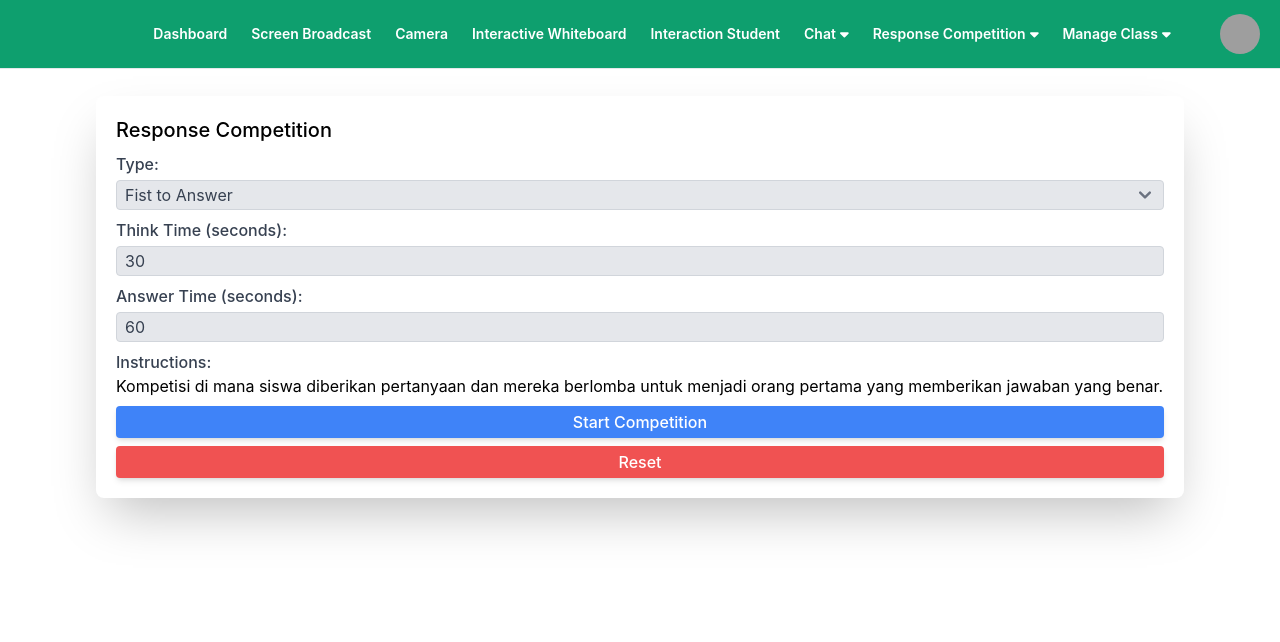
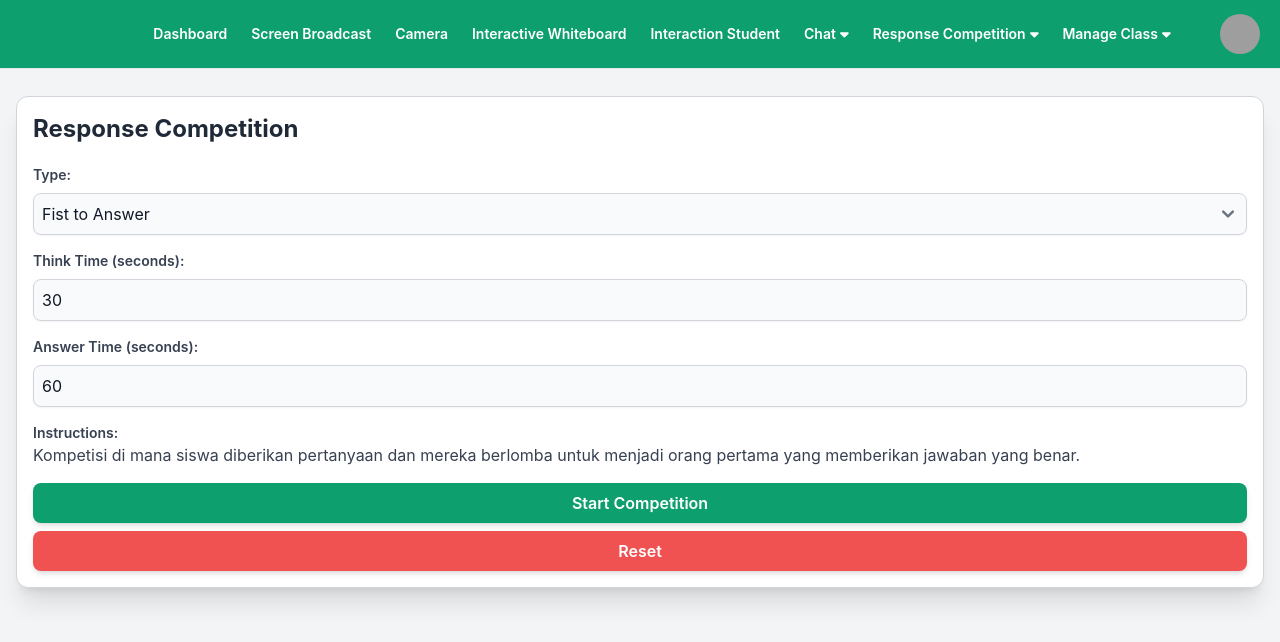
Before and after one commit to projectbinusa/lab-bahasa-client, a React (Create React App) app: page /questions in a window 1280 px wide. Shown: the top 642 px of the page. Built offline with nearby package versions, Linux system fonts and the light colour scheme; grey boxes are pictures that could not be loaded.

Commit message:
update page edit manage name list dan response competition question

```diff
--- a/src/App.js
+++ b/src/App.js
@@ -15,6 +15,7 @@ import UpdateClass from "./views/pages/manageClass/UpdateClass";
 import ManageName from "./views/pages/manageName/ManageName";
 import AddName from "./views/pages/manageName/AddName";
 import ScreenBroadcast from "./views/pages/screenBroadcast/ScreenBroadcast";
+import UpdateName from "./views/pages/manageName/UpdateName";
 
 // END ADMIN MENU REGULASI
 
@@ -35,6 +36,7 @@ function App() {
           <Route path="/update-class" component={UpdateClass} exact />
           <Route path="/manage-name" component={ManageName} exact />
           <Route path="/add-name" component={AddName} exact />
+          <Route path="/update-name" component={UpdateName} exact />
           <Route path="/screen-broadcast" component={ScreenBroadcast} exact />
           <Route
             path="/response-competition"
--- /dev/null
+++ b/src/views/pages/manageName/UpdateName.js
@@ -0,0 +1,105 @@
+import React from "react";
+import Navbar from "../../../component/Navbar1";
+
+function UpdateName() {
+  return (
+    <>
+      <div className="flex flex-col h-screen bg-gray-100">
+        <Navbar />
+        <div className="content-page container mx-auto p-4 mt-5">
+          <div className="add-name mt-12 bg-white p-8 rounded-xl shadow-xl border border-gray-300">
+            <h1 className="text-xl sm:text-2xl font-bold text-gray-800 mb-5">
+              Update Name List
+            </h1>
+            <form onSubmit={""}>
+              <div className="md:grid grid-cols-2 gap-4">
+                <div className="relative mb-4">
+                  <label className="block mb-2 text-sm font-semibold text-gray-700">
+                    Student ID
+                  </label>
+                  <input
+                    type="text"
+                    id="className"
+                    className="shadow-sm bg-gray-50 border border-gray-300 text-gray-900 text-base rounded-lg focus:ring-green-500 focus:border-green-500 block w-full p-2"
+                    placeholder="Enter student ID"
+                    required
+                  />
+                </div>
+                <div className="relative mb-4">
+                  <label className="block mb-2 text-sm font-semibold text-gray-700">
+                    Name
+                  </label>
+                  <input
+                    type="text"
+                    id="className"
+                    className="shadow-sm bg-gray-50 border border-gray-300 text-gray-900 text-base rounded-lg focus:ring-green-500 focus:border-green-500 block w-full p-2"
+                    placeholder="Enter name"
+                    required
+                  />
+                </div>
+                <div className="relative mb-4">
+                  <label className="block mb-2 text-sm font-semibold text-gray-700">
+                    Gender
+                  </label>
+                  <input
+                    type="text"
+                    id="className"
+                    className="shadow-sm bg-gray-50 border border-gray-300 text-gray-900 text-base rounded-lg focus:ring-green-500 focus:border-green-500 block w-full p-2"
+                    placeholder="Enter gender"
+                    required
+                  />
+                </div>
+                <div className="relative mb-4">
+                  <label className="block mb-2 text-sm font-semibold text-gray-700">
+                    Department
+                  </label>
+                  <input
+                    type="text"
+                    id="className"
+                    className="shadow-sm bg-gray-50 border border-gray-300 text-gray-900 text-base rounded-lg focus:ring-green-500 focus:border-green-500 block w-full p-2"
+                    placeholder="Enter department"
+                    required
+                  />
+                </div>
+                <div className="relative mb-4">
+                  <label className="block mb-2 text-sm font-semibold text-gray-700">
+                    Class
+                  </label>
+                  <input
+                    type="text"
+                    id="className"
+                    className="shadow-sm bg-gray-50 border border-gray-300 text-gray-900 text-base rounded-lg focus:ring-green-500 focus:border-green-500 block w-full p-2"
+                    placeholder="Enter class"
+                    required
+                  />
+                </div>
+                <div className="relative mb-4">
+                  <label className="block mb-2 text-sm font-semibold text-gray-700">
+                    Password
+                  </label>
+                  <input
+                    type="text"
+                    id="className"
+                    className="shadow-sm bg-gray-50 border border-gray-300 text-gray-900 text-base rounded-lg focus:ring-green-500 focus:border-green-500 block w-full p-2"
+                    placeholder="Enter password"
+                    required
+                  />
+                </div>
+              </div>
+              <div className="flex justify-end mt-4">
+                <button
+                  type="submit"
+                  className="px-6 py-3 rounded-lg text-white bg-green-400 hover:bg-green-600 text-base font-semibold"
+                >
+                  Save
+                </button>
+              </div>
+            </form>
+          </div>
+        </div>
+      </div>
+    </>
+  );
+}
+
+export default UpdateName;
--- a/src/views/pages/response/Questions.js
+++ b/src/views/pages/response/Questions.js
@@ -46,15 +46,17 @@ function ResponseCompetition() {
   };
 
   return (
-    <div className="flex flex-col h-screen">
+    <div className="flex flex-col h-screen bg-gray-100">
       <Navbar />
-      <div className="w-full px-24">
-        <div className="w-full p-5 bg-white rounded-lg shadow-2xl mt-24">
-          <h1 className="text-xl font-medium mb-2">Response Competition</h1>
-          <div className="mb-2">
+      <div className="content-page container mx-auto p-4 mt-20">
+        <div className="w-full p-4 bg-white rounded-xl shadow-xl border border-gray-300">
+          <h1 className="text-xl sm:text-2xl font-bold text-gray-800 mb-5">
+            Response Competition
+          </h1>
+          <div className="mb-4">
             <label
               htmlFor="type"
-              className="block text-gray-700 font-medium mb-1"
+              className="block mb-2 text-sm font-semibold text-gray-700"
             >
               Type:
             </label>
@@ -62,17 +64,17 @@ function ResponseCompetition() {
               id="type"
               value={selectedType}
               onChange={(e) => setSelectedType(e.target.value)}
-              className="w-full bg-gray-200 border border-gray-300 text-gray-700 py-1 px-2 pr-8 rounded leading-tight focus:outline-none focus:bg-white"
+              className="shadow-sm bg-gray-50 border border-gray-300 text-gray-900 text-base rounded-lg focus:ring-green-500 focus:border-green-500 block w-full p-2"
             >
               <option value="Fist to Answer">Fist to Answer</option>
               <option value="Enter an Answer">Enter an Answer</option>
               <option value="Demo to Answer">Demo to Answer</option>
             </select>
           </div>
-          <div className="mb-2">
+          <div className="mb-4">
             <label
               htmlFor="think-time"
-              className="block text-gray-700 font-medium mb-1"
+              className="block mb-2 text-sm font-semibold text-gray-700"
             >
               Think Time (seconds):
             </label>
@@ -81,13 +83,13 @@ function ResponseCompetition() {
               id="think-time"
               value={thinkTime}
               onChange={(e) => setThinkTime(Number(e.target.value))}
-              className="w-full bg-gray-200 border border-gray-300 text-gray-700 py-1 px-2 pr-8 rounded leading-tight focus:outline-none focus:bg-white"
+              className="shadow-sm bg-gray-50 border border-gray-300 text-gray-900 text-base rounded-lg focus:ring-green-500 focus:border-green-500 block w-full p-2"
             />
           </div>
-          <div className="mb-2">
+          <div className="mb-4">
             <label
               htmlFor="answer-time"
-              className="block text-gray-700 font-medium mb-1"
+              className="block mb-2 text-sm font-semibold text-gray-700"
             >
               Answer Time (seconds):
             </label>
@@ -96,14 +98,14 @@ function ResponseCompetition() {
               id="answer-time"
               value={answerTime}
               onChange={(e) => setAnswerTime(Number(e.target.value))}
-              className="w-full bg-gray-200 border border-gray-300 text-gray-700 py-1 px-2 pr-8 rounded leading-tight focus:outline-none focus:bg-white"
+              className="shadow-sm bg-gray-50 border border-gray-300 text-gray-900 text-base rounded-lg focus:ring-green-500 focus:border-green-500 block w-full p-2"
             />
           </div>
-          <div className="mb-2">
-            <p className="text-gray-700 font-medium">Instructions:</p>
-            <p>{getInstructions()}</p>
+          <div className="mb-4">
+            <p className="text-sm font-semibold text-gray-700">Instructions:</p>
+            <p className="text-gray-700">{getInstructions()}</p>
           </div>
-          <div className="mb-2">
+          <div className="mb-4">
             {timeLeft !== null && (
               <p className="text-gray-700 font-medium">
                 {phase === "think"
@@ -115,13 +117,13 @@ function ResponseCompetition() {
             )}
           </div>
           <button
-            className="w-full bg-blue-500 text-white font-medium py-1 px-2 rounded shadow-md hover:bg-blue-700 focus:outline-none focus:shadow-outline-blue mb-2"
+            className="w-full bg-green-500 text-white font-semibold py-2 rounded-lg shadow-md hover:bg-green-700 focus:outline-none focus:ring-2 focus:ring-green-500 mb-2"
             onClick={startCompetition}
           >
             Start Competition
           </button>
           <button
-            className="w-full bg-red-500 text-white font-medium py-1 px-2 rounded shadow-md hover:bg-red-700 focus:outline-none focus:shadow-outline-red"
+            className="w-full bg-red-500 text-white font-semibold py-2 rounded-lg shadow-md hover:bg-red-700 focus:outline-none focus:ring-2 focus:ring-red-500"
             onClick={resetForm}
           >
             Reset
```
